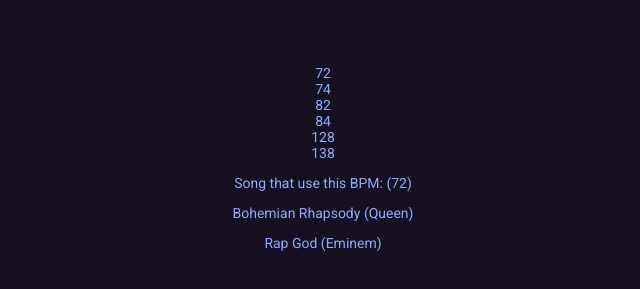
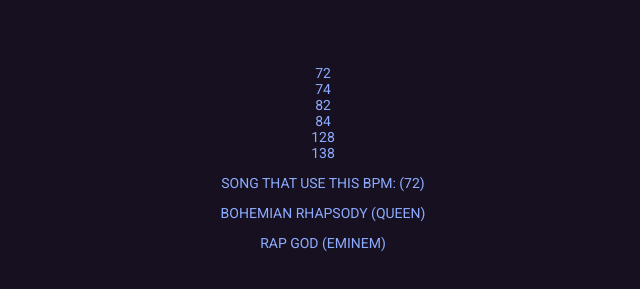
Before and after one commit to patrivet/metronome, a React (Create React App) app: page / in a window 1280 px wide. Shown: the part 355-644 px from the top of the page, without its empty margins (317-957 px from the left). Built offline with nearby package versions, Linux system fonts and the light colour scheme.

Commit message:
Set top level dimensions

```diff
--- a/src/App.css
+++ b/src/App.css
@@ -7,43 +7,11 @@
   font-family: 'Roboto', sans-serif;
   font-size: 14px;
   text-align: center;
+  text-transform: uppercase;
 }
 
 .App {
-  text-align: center;
+  width: 476px;
+  height: 681px;
+  margin: 0 auto;
 }
-
-.App-logo {
-  height: 40vmin;
-  pointer-events: none;
-}
-
-@media (prefers-reduced-motion: no-preference) {
-  .App-logo {
-    animation: App-logo-spin infinite 20s linear;
-  }
-}
-
-.App-header {
-  background-color: #282c34;
-  min-height: 100vh;
-  display: flex;
-  flex-direction: column;
-  align-items: center;
-  justify-content: center;
-  font-size: calc(10px + 2vmin);
-  color: white;
-}
-
-.App-link {
-  color: #61dafb;
-}
-
-@keyframes App-logo-spin {
-  from {
-    transform: rotate(0deg);
-  }
-  to {
-    transform: rotate(360deg);
-  }
-}
--- a/src/App.js
+++ b/src/App.js
@@ -25,10 +25,12 @@
 
   return (
     <AppContext.Provider value={context}>
-      <Header />
-      <Metronome />
-      <Selector />
-      <Songs />
+      <div className='App'>
+        <Header />
+        <Metronome />
+        <Selector />
+        <Songs />
+      </div>
     </AppContext.Provider>
   );
 }
--- a/src/components/Header/Header.css
+++ b/src/components/Header/Header.css
@@ -2,6 +2,5 @@
   font-size: 18px;
   font-weight: normal;
   letter-spacing: 6px;
-  text-transform: uppercase;
   margin: 100px 0;
 }
--- a/src/components/Metronome/Metronome.js
+++ b/src/components/Metronome/Metronome.js
@@ -8,7 +8,7 @@
   const { activeBpm } = useContext(AppContext);
 
   return (
-      <div className="metronome">{activeBpm}</div>
+    <div className="metronome">{activeBpm}</div>
   );
 };
 
```
